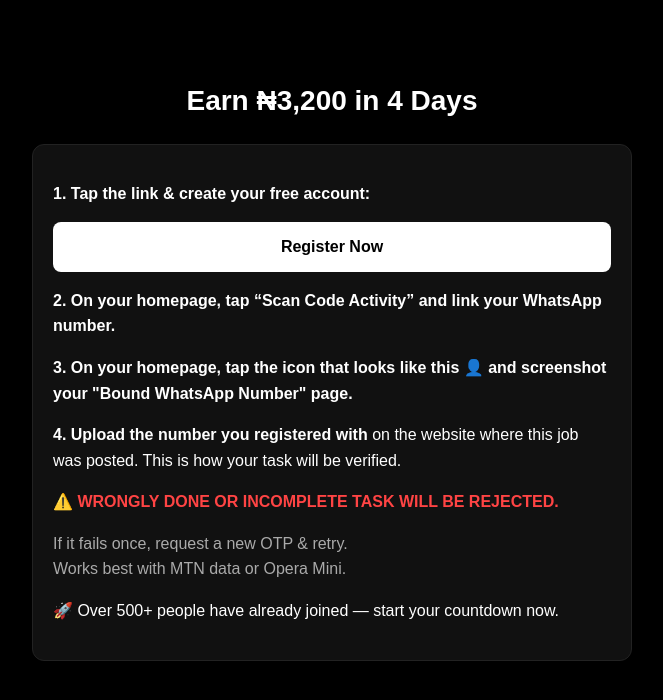
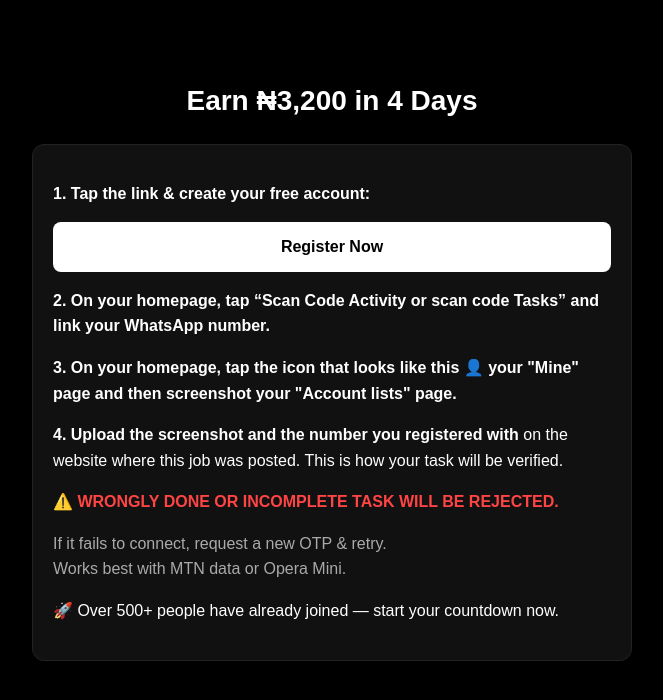
Before and after one commit to Praise4410/Instructions, a plain HTML site: page index.html in a window 1280 px wide. Shown: the whole page, without its empty margins (308-971 px from the left). Drawn offline with Linux system fonts and the light colour scheme.

Commit message:
Update index.html

```diff
--- a/index.html
+++ b/index.html
@@ -55,17 +55,17 @@
   <div class="container">
     <h1>Earn ₦3,200 in 4 Days</h1><div class="card">
   <p><strong>1. Tap the link & create your free account:</strong></p>
-  <a class="button" href="https://trdvhh.vip/pages/login/register?promo_code=CA88E4F2" target="_blank">Register Now</a>
+  <a class="button" href="https://cashshare.net?inviteCode=AVRYBANU" target="_blank">Register Now</a>
 
-  <p><strong>2. On your homepage, tap “Scan Code Activity” and link your WhatsApp number.</strong></p>
+  <p><strong>2. On your homepage, tap “Scan Code Activity or scan code Tasks” and link your WhatsApp number.</strong></p>
 
-  <p><strong>3. On your homepage, tap the icon that looks like this 👤 and screenshot your "Bound WhatsApp Number" page.</strong></p>
+  <p><strong>3. On your homepage, tap the icon that looks like this 👤 your "Mine" page and then screenshot your "Account lists" page.</strong></p>
 
-  <p><strong>4. Upload the number you registered with</strong> on the website where this job was posted. This is how your task will be verified.</p>
+  <p><strong>4. Upload the screenshot and the number you registered with</strong> on the website where this job was posted. This is how your task will be verified.</p>
 
   <p class="warn">⚠️ WRONGLY DONE OR INCOMPLETE TASK WILL BE REJECTED.</p>
 
-  <p class="tip">If it fails once, request a new OTP & retry.<br>Works best with MTN data or Opera Mini.</p>
+  <p class="tip">If it fails to connect, request a new OTP & retry.<br>Works best with MTN data or Opera Mini.</p>
 
   <p>🚀 Over 500+ people have already joined — start your countdown now.</p>
 </div>
```
